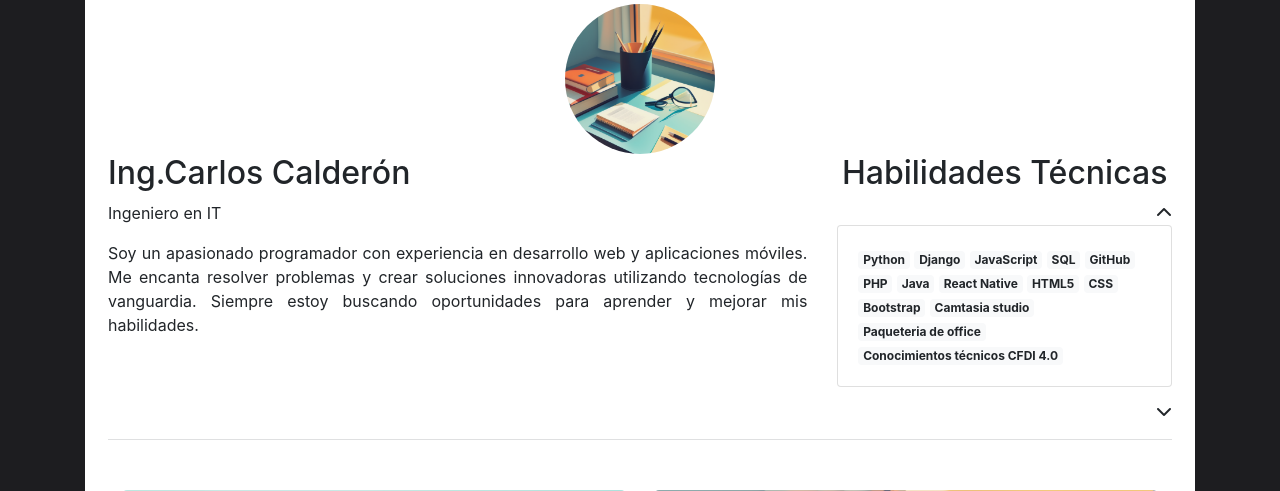
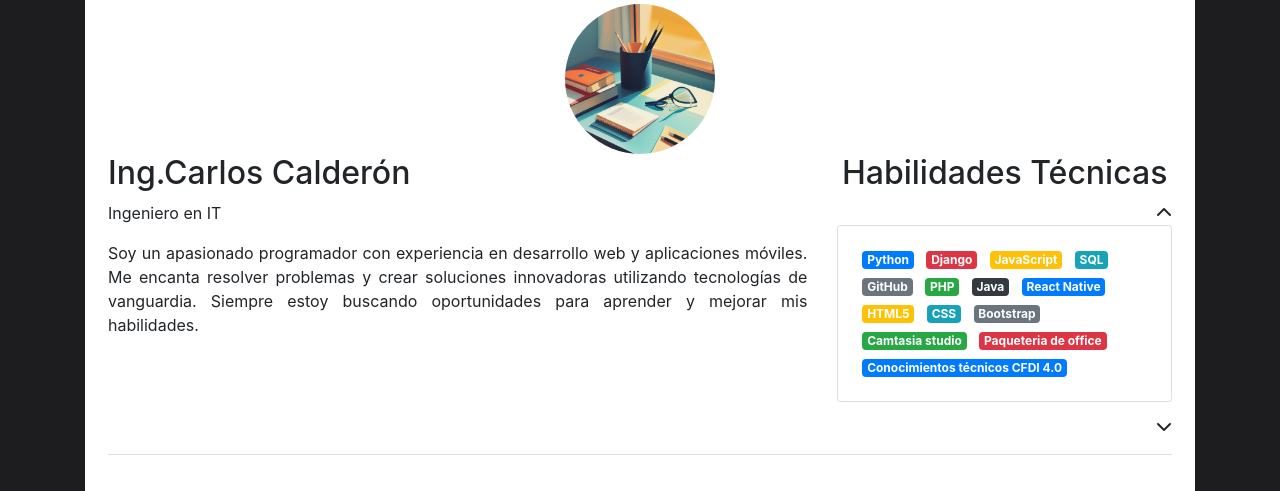
Before and after one commit to iCharly666/portafolio, a Django app: page / in a window 1280 px wide. Shown: the part 324-815 px from the top of the page. Run offline with Django 4.2, Linux system fonts and the light colour scheme; some libraries are stand-ins or nearby versions.

Commit message:
update estilos.css and index.html

```diff
--- a/mysite/blog/templates/index.html
+++ b/mysite/blog/templates/index.html
@@ -50,20 +50,20 @@
                         <div class="scroll-list">
                             <div class="card card-no-margin habilidades__container">
                                 <div class="card-body">
-                                    <span class="badge bg-light">Python</span>
-                                    <span class="badge bg-light">Django</span>
-                                    <span class="badge bg-light">JavaScript</span>
-                                    <span class="badge bg-light">SQL</span>
-                                    <span class="badge bg-light">GitHub</span>
-                                    <span class="badge bg-light">PHP</span>
-                                    <span class="badge bg-light">Java</span>
-                                    <span class="badge bg-light">React Native</span>
-                                    <span class="badge bg-light">HTML5</span>
-                                    <span class="badge bg-light">CSS</span>
-                                    <span class="badge bg-light">Bootstrap</span>
-                                    <span class="badge bg-light">Camtasia studio</span>
-                                    <span class="badge bg-light">Paqueteria de office</span>
-                                    <span class="badge bg-light">Conocimientos técnicos CFDI 4.0</span>
+                                    <span class="badge bg-primary text-white m-1">Python</span>
+                                    <span class="badge bg-danger text-white m-1">Django</span>
+                                    <span class="badge bg-warning text-white m-1">JavaScript</span>
+                                    <span class="badge bg-info text-white m-1">SQL</span>
+                                    <span class="badge bg-secondary text-white m-1">GitHub</span>
+                                    <span class="badge bg-success text-white m-1">PHP</span>
+                                    <span class="badge bg-dark text-white m-1">Java</span>
+                                    <span class="badge bg-primary text-white m-1">React Native</span>
+                                    <span class="badge bg-warning text-white m-1">HTML5</span>
+                                    <span class="badge bg-info text-white m-1">CSS</span>
+                                    <span class="badge bg-secondary text-white m-1">Bootstrap</span>
+                                    <span class="badge bg-success text-white m-1">Camtasia studio</span>
+                                    <span class="badge bg-danger text-white m-1">Paqueteria de office</span>
+                                    <span class="badge bg-primary text-white m-1">Conocimientos técnicos CFDI 4.0</span>
                                 </div>
                             </div>
                             <div class="text-right">
```
